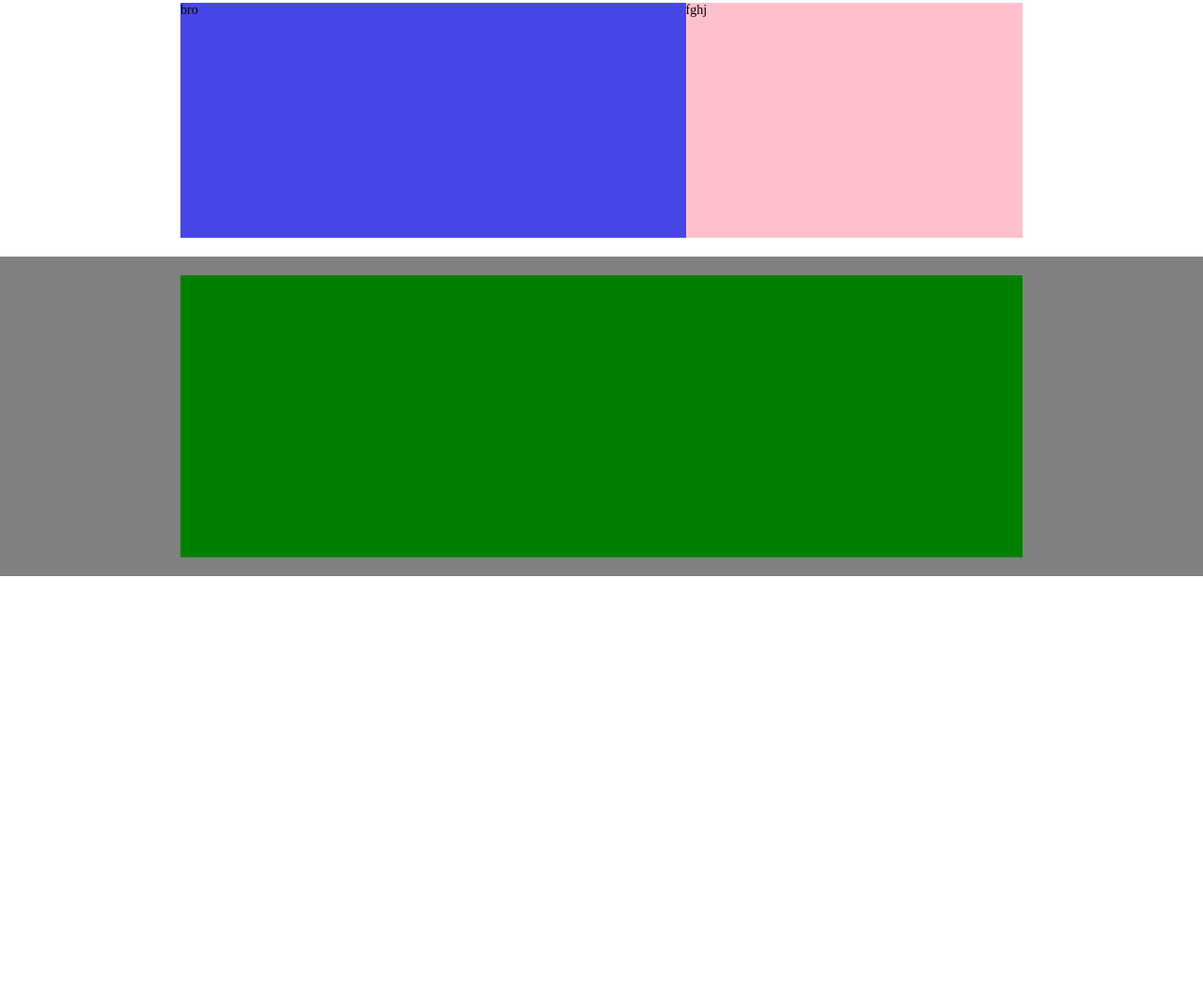
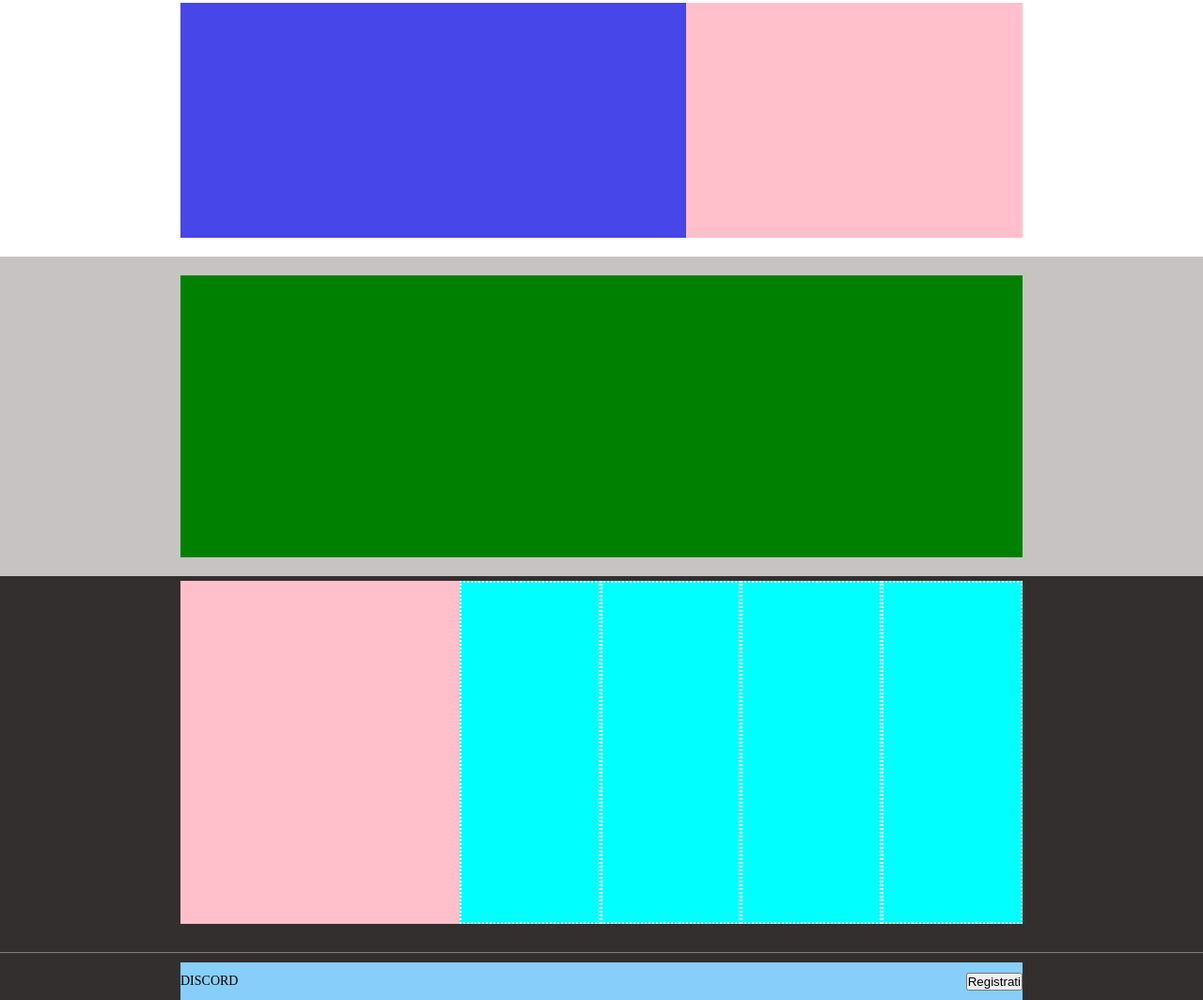
Before and after one commit to aurorapuli/htmlcss-struttura-discord, a plain HTML site: page index.html in a window 1280 px wide. Shown: the part 951-2015 px from the top of the page at 94% size. Before the commit the page ends 1564 px from the top, so only its background shows below. Drawn offline with Linux system fonts and the light colour scheme.

Commit message:
conclusione esercizio

```diff
--- a/css/style.css
+++ b/css/style.css
@@ -14,7 +14,6 @@
 nav{
     background-color: lightskyblue;
     padding: 10px 0;
-
 }
 
 .container-nav{
@@ -34,13 +33,11 @@ nav{
     flex-basis: 50%;
     justify-content: center;
     padding: 10px 10px;
-
 }
 
 ul li{
     list-style-type: none;
     padding: 0 10px;
-
 }
 
 .container-nav div{
@@ -89,7 +86,6 @@ section{
     /* DEBUG */
     min-height: 250px;
     background-color: rgb(70, 70, 233);
-
 }
 
 
@@ -104,7 +100,7 @@ section{
 /* stili section specifici */
 
 .sezione2, .sezione4{
-    background-color: grey;
+    background-color: rgb(200, 195, 195);
 }
 
 #img-main2{
@@ -113,7 +109,6 @@ section{
     /* DEBUG */
     min-height: 250px;
     background-color: rgb(70, 70, 233);
-
 }
 
 #container-section4{
@@ -124,3 +119,45 @@ section{
     min-height: 300px;
     background-color: green;
 }
+
+
+
+/* stili footer */
+
+footer{
+    background-color: rgb(52, 47, 47);
+}
+.container-footer{
+    display: flex;
+    justify-content: space-between;
+    width: 70%;
+    margin: 0 auto;
+    padding: 5px 0 30px 0;
+    min-height: 400px;
+}
+
+.social{
+    flex-basis: 50%;
+    background-color: pink;
+}
+
+.list{
+    flex-basis: 25%;
+    background-color: aqua;
+    border: 2px dotted white;
+}
+
+#end{
+    border-top:1px solid gray;
+    padding-top: 10px;
+}
+
+.container-end{
+    display: flex;
+    justify-content: space-between;
+    align-items: center;
+    background-color:  lightskyblue;
+    width: 70%;
+    margin: 0 auto;
+    min-height: 40px;
+}
--- a/index.html
+++ b/index.html
@@ -46,10 +46,10 @@
         <section class="sezione1">
             <div class="container-section">
                 <div class="img-main">
-                    bro
+
                   </div>
                   <div class="text-main">
-                    fghj
+
                   </div>
             </div>
 
@@ -59,10 +59,10 @@
         <section class="sezione2">
          <div class="container-section">
             <div id="img-main2">
-                bro
+
               </div>
               <div class="text-main">
-                fghj
+
               </div>
          </div>
         </section>
@@ -70,10 +70,10 @@
         <section class="sezione3">
             <div class="container-section">
                 <div class="img-main">
-                    bro
+
                   </div>
                   <div class="text-main">
-                    fghj
+
                   </div>
             </div>
         </section>
@@ -87,6 +87,25 @@
     </main>
 
     <!-- inizio footer -->
+    <footer>
+        <div class="container-footer">
+           <div class="social"></div>
+           <div class="list"></div>
+           <div class="list"></div>
+           <div class="list"></div>
+           <div class="list"></div>
+        </div>
+        <div id="end">
+            <div class="container-end">
+                <div>
+                    DISCORD
+                </div>
+                <BUtton>Registrati</BUtton>
+
+            </div>
+
+        </div>
+    </footer>
 
 
 </body>
```
